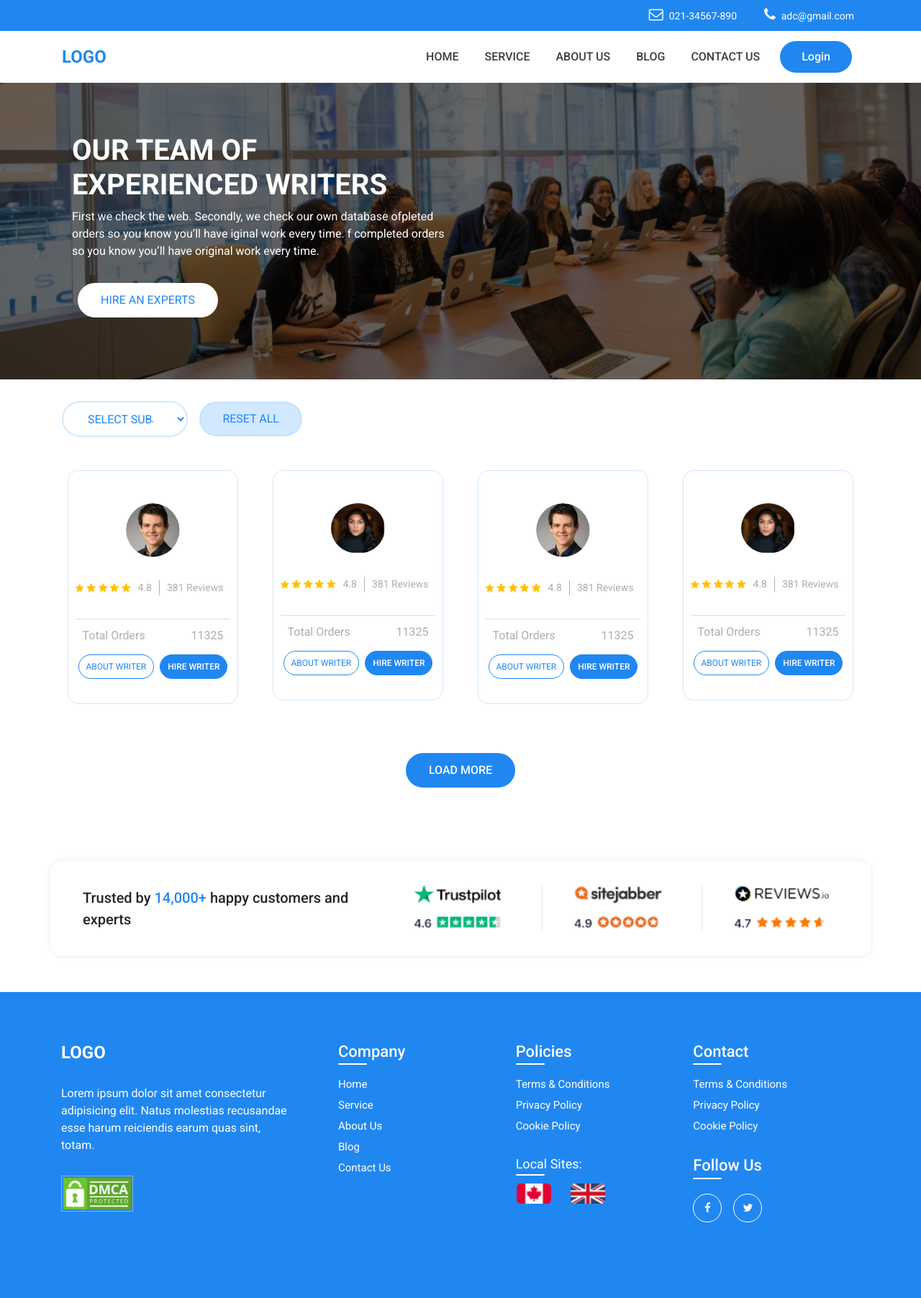
After one commit to AliAbbas993/academicwebUI, a PHP site: page /teams.php in a window 1280 px wide. The commit adds this page. Shown: the whole page at 72% size. Run offline with PHP 8.4, Linux system fonts and the light colour scheme.

Commit message:
writer listing page view added

```diff
--- a/src/style/index.css
+++ b/src/style/index.css
@@ -2,6 +2,7 @@
     --primary-blue: #2087f1;
     --primary-yellow: #f1ce20;
     --primary-grey: #3d3d3d;
+    --primary-blue-light: #c0e0ffb9;
 }
 
 *{
@@ -232,18 +233,26 @@ footer .main-footer .foot-links-block .follow-links li a span:hover i{
 .banner-form-sec .banner-content-block p span{
     color: var(--primary-yellow);
 }
-.btn-block button{
+.btn-block button.btn-white{
     border-radius: 30px;
-    border: none;
     padding: 10px 30px;
     text-transform: uppercase;
-}
-.btn-block button.btn-white{
     background: #ffffff;
     color: var(--primary-blue);
     border: 2px solid #ffffff;
 }
+.btn-block button.btn-light-blue{
+    border-radius: 30px;
+    padding: 10px 30px;
+    text-transform: uppercase;
+    background: var(--primary-blue-light);
+    color: var(--primary-blue);
+    border: 2px solid var(--primary-blue-light);
+}
 .btn-block button.btn-light{
+    border-radius: 30px;
+    padding: 10px 30px;
+    text-transform: uppercase;
     background: transparent;
     color: #ffffff;
     border: 2px solid #ffffff;
@@ -495,21 +504,21 @@ footer .main-footer .foot-links-block .follow-links li a span:hover i{
     color: var(--primary-blue);
     text-transform: uppercase;
 }
-.quality-step-sec .quality-steps-block .btn-block button{
+.btn-block button.btn-blue{
+    background: var(--primary-blue);
+    color: #ffffff;
+    border: 2px solid var(--primary-blue);
     border-radius: 30px;
-    border: none;
     padding: 10px 30px;
     text-transform: uppercase;
 }
-.quality-step-sec .btn-block button.btn-blue{
-    background: var(--primary-blue);
-    color: #ffffff;
-    border: 2px solid var(--primary-blue);
-}
-.quality-step-sec .btn-block button.btn-light{
+.btn-block button.btn-light{
     background: transparent;
     color: var(--primary-blue);
     border: 2px solid var(--primary-blue);
+    border-radius: 30px;
+    padding: 10px 30px;
+    text-transform: uppercase;
 }
 .choose-writer-sec{
     margin: 50px 0 0;
@@ -877,3 +886,88 @@ footer .main-footer .foot-links-block .follow-links li a span:hover i{
     margin: 15px auto;
     color: var(--primary-grey);
 }
+/* Landing Page End */
+
+/* Teams Page Start */
+.teams-banner-sec{
+    padding: 70px 15px;
+    background: url('../../assets/media/teams-banner.png');
+    background-size: cover;
+}
+.teams-banner-sec h1{
+    color: #ffffff;
+    font-weight: 700;
+    text-transform: uppercase;
+}
+.teams-banner-sec p{
+    font-size: 16px;
+    color: #ffffff;
+}
+.teams-banner-sec p span{
+    color: var(--primary-yellow);
+}
+.team-listing-sec .teams-listing-block ul li{
+    text-align: center;
+}
+.team-listing-sec .teams-listing-block ul li > div{
+    padding: 30px 10px;
+    min-width: 230px;
+    min-height: 290px;
+    border: 1px solid var(--primary-blue-light);
+    border-radius: 15px;
+}
+.team-listing-sec .teams-listing-block ul li > div .writer-meta{
+    margin: 15px auto;
+}
+.team-listing-sec .teams-listing-block ul li > div .writer-meta .writer-img img{
+    width: 75px;
+    border-radius: 50%;
+    margin-bottom: 30px;
+}
+.team-listing-sec .teams-listing-block ul li > div .writer-meta p{
+    display: flex;
+    flex-wrap: wrap;
+    align-items: center;
+}
+.team-listing-sec .teams-listing-block ul li > div .writer-meta p span.rating-count{
+    color: #adadad;
+    font-size: 14px;
+    padding: 0 10px;
+    border-right: 1px solid #adadad;
+}
+.team-listing-sec .teams-listing-block ul li > div .writer-meta p span.reviews-count{
+    color: #adadad;
+    font-size: 14px;
+    padding: 0 10px;
+}
+.team-listing-sec .teams-listing-block ul li > div:hover{
+    background: var(--primary-blue-light);
+}
+.team-listing-sec .teams-listing-block ul li > div .order-count{
+    padding: 10px;
+    border-top: 2px solid #ececec;
+}
+.team-listing-sec .teams-listing-block ul li > div .order-count span{
+    color: #adadad;
+    font-size: 16px;
+    text-transform: capitalize;
+}
+.team-listing-sec .teams-listing-block ul li > div .btn-block button{
+    line-height: 1;
+    border: 1px solid var(--primary-blue);
+    padding: 10px;
+    font-size: 12px;
+}
+.team-listing-sec .listing-filter-block{
+    margin: 30px auto;
+}
+.team-listing-sec .listing-filter-block select{
+    border-radius: 30px;
+    padding: 10px 30px;
+    text-transform: uppercase;
+    background: transparent;
+    color: var(--primary-blue);
+    border: 2px solid var(--primary-blue-light);
+    height: 50px;
+}
+/* Teams Page End */
--- /dev/null
+++ b/teams.php
@@ -0,0 +1,127 @@
+<?php include'./src/includes/header.php'?>
+<section class="teams-banner-sec">
+    <div class="container">
+        <div class="row">
+            <div class="col-md-12 d-flex flex-wrap justify-content-start">
+                <div class="col-md-6">
+                    <h1>Our Team of Experienced Writers</h1>
+                    <p>First we check the web. Secondly, we check our own database ofpleted orders so you know you’ll have iginal work every time. f completed orders so you know you’ll have original work every time.</p>
+                    <div class="btn-block d-flex flex-wrap justify-content-start">
+                        <button class="btn btn-white my-3 mx-2">Hire an Experts</button>
+                    </div>
+                </div>
+            </div>
+        </div>
+    </div>
+</section>
+<section class="team-listing-sec">
+    <div class="container">
+        <div class="row">
+            <div class="col-md-12 p-0">
+                <div class="listing-filter-block">
+                    <form action="">
+                        <div class="d-flex px-3 justify-content-start align-items-center">
+                            <div class="form-group m-0 pr-3">
+                                <select id="writer" name="writer" class="form-control">
+                                    <option>Select Subject</option>
+                                    <option value="Ali">Ali</option>
+                                    <option value="Asad">Asad</option>
+                                    <option value="Sohail">Sohail</option>
+                                    <option value="Saad">Saad</option>
+                                    <option value="Hassan">Hassan</option>
+                                </select>
+                            </div>
+                            <div class="form-group m-0 btn-block">
+                                <button type="submit" class="btn btn-light-blue">Reset All</button>
+                            </div>
+                        </div>
+                    </form>
+                </div>
+                <div class="teams-listing-block">
+                    <ul class="list-unstyled m-0 d-flex flex-wrap justify-content-start">
+                        <li class="my-3 col-lg-3">
+                            <div class="d-inline-flex flex-column justify-content-between align-items-center">
+                                <div class="writer-meta d-inline-flex flex-column justify-content-center align-items-center w-100">
+                                    <span class="d-inline-block writer-img"><img src="./assets/media/writer-male.png" alt="writer"></span>
+                                    <p>
+                                        <span class="rating-start"><img src="./assets/media/rating-star.png" alt=""></span>
+                                        <span class="rating-count">4.8</span>
+                                        <span class="reviews-count">381 Reviews</span>
+                                    </p>
+                                </div>
+                                <div class="order-count w-100 d-inline-flex flex-wrap justify-content-between">
+                                    <span>Total Orders</span><span>11325</span>
+                                </div>
+                                <div class="btn-block d-flex flex-wrap justify-content-between">
+                                    <button class="btn btn-light m-1">About Writer</button>
+                                    <button class="btn btn-blue m-1">Hire Writer</button>
+                                </div>
+                            </div>
+                        </li>
+                        <li class="my-3 col-lg-3">
+                            <div class="d-inline-flex flex-column justify-content-between align-items-center">
+                                <div class="writer-meta d-inline-flex flex-column justify-content-center align-items-center w-100">
+                                    <span class="d-inline-block writer-img"><img src="./assets/media/writer.png" alt="writer"></span>
+                                    <p>
+                                        <span class="rating-start"><img src="./assets/media/rating-star.png" alt=""></span>
+                                        <span class="rating-count">4.8</span>
+                                        <span class="reviews-count">381 Reviews</span>
+                                    </p>
+                                </div>
+                                <div class="order-count w-100 d-inline-flex flex-wrap justify-content-between">
+                                    <span>Total Orders</span><span>11325</span>
+                                </div>
+                                <div class="btn-block d-flex flex-wrap justify-content-between">
+                                    <button class="btn btn-light m-1">About Writer</button>
+                                    <button class="btn btn-blue m-1">Hire Writer</button>
+                                </div>
+                            </div>
+                        </li>
+                        <li class="my-3 col-lg-3">
+                            <div class="d-inline-flex flex-column justify-content-between align-items-center">
+                                <div class="writer-meta d-inline-flex flex-column justify-content-center align-items-center w-100">
+                                    <span class="d-inline-block writer-img"><img src="./assets/media/writer-male.png" alt="writer"></span>
+                                    <p>
+                                        <span class="rating-start"><img src="./assets/media/rating-star.png" alt=""></span>
+                                        <span class="rating-count">4.8</span>
+                                        <span class="reviews-count">381 Reviews</span>
+                                    </p>
+                                </div>
+                                <div class="order-count w-100 d-inline-flex flex-wrap justify-content-between">
+                                    <span>Total Orders</span><span>11325</span>
+                                </div>
+                                <div class="btn-block d-flex flex-wrap justify-content-between">
+                                    <button class="btn btn-light m-1">About Writer</button>
+                                    <button class="btn btn-blue m-1">Hire Writer</button>
+                                </div>
+                            </div>
+                        </li>
+                        <li class="my-3 col-lg-3">
+                            <div class="d-inline-flex flex-column justify-content-between align-items-center">
+                                <div class="writer-meta d-inline-flex flex-column justify-content-center align-items-center w-100">
+                                    <span class="d-inline-block writer-img"><img src="./assets/media/writer.png" alt="writer"></span>
+                                    <p>
+                                        <span class="rating-start"><img src="./assets/media/rating-star.png" alt=""></span>
+                                        <span class="rating-count">4.8</span>
+                                        <span class="reviews-count">381 Reviews</span>
+                                    </p>
+                                </div>
+                                <div class="order-count w-100 d-inline-flex flex-wrap justify-content-between">
+                                    <span>Total Orders</span><span>11325</span>
+                                </div>
+                                <div class="btn-block d-flex flex-wrap justify-content-between">
+                                    <button class="btn btn-light m-1">About Writer</button>
+                                    <button class="btn btn-blue m-1">Hire Writer</button>
+                                </div>
+                            </div>
+                        </li>
+                    </ul>
+                </div>
+                <div class="btn-block my-5 d-flex flex-wrap justify-content-center">
+                    <button class="btn btn-blue m-1">Load More</button>
+                </div>
+            </div>
+        </div>
+    </div>
+</section>
+<?php include'./src/includes/footer.php'?>
```
Also changed, not shown: assets/media/rating-star.png (added), assets/media/teams-banner.png (added), assets/media/writer-male.png (added).
